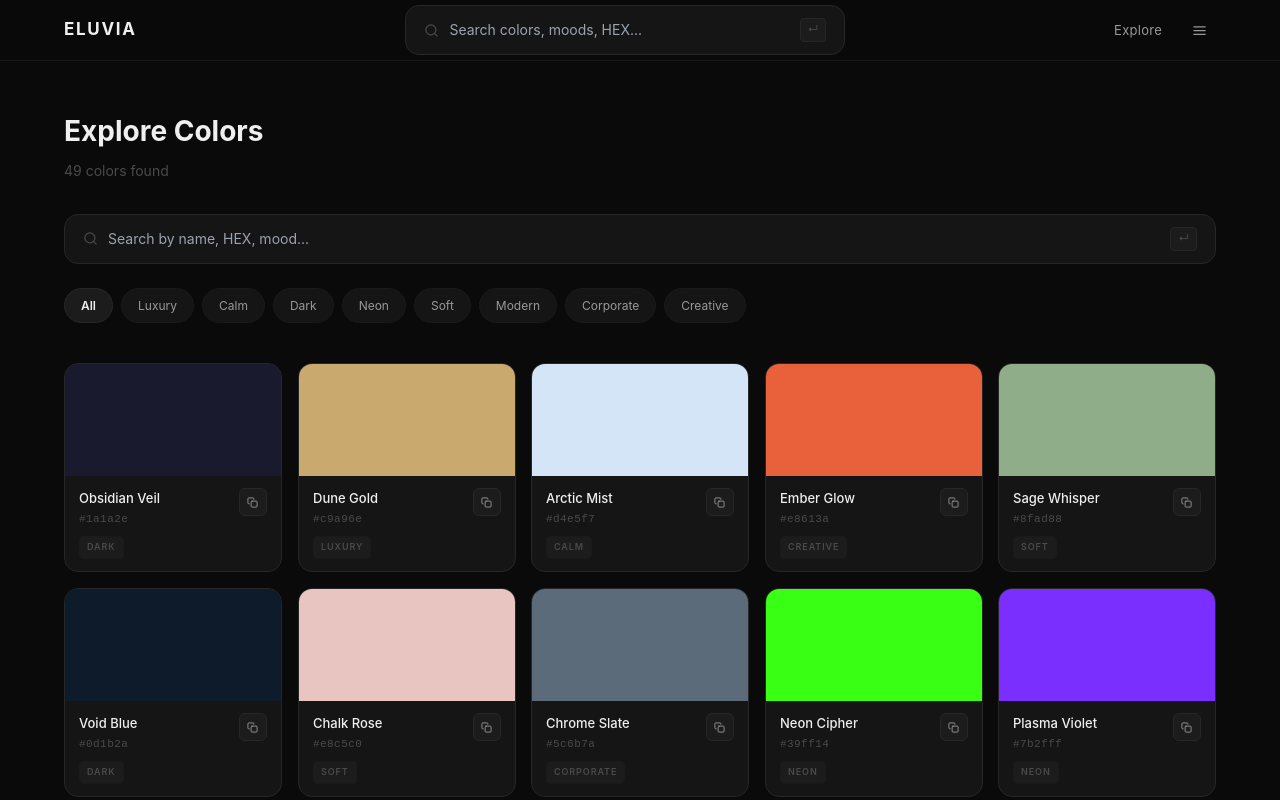
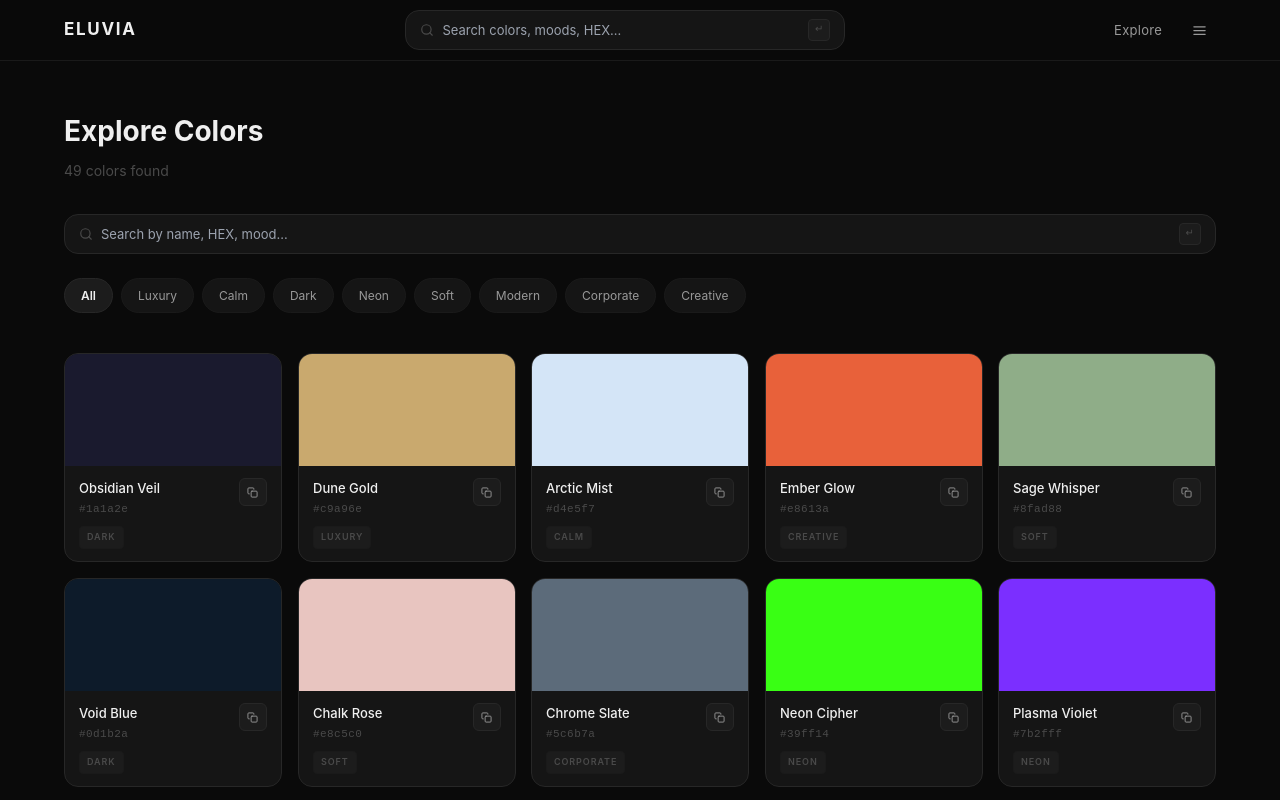
Before and after one commit to afnan0356/ELUVIA, a React (Vite) app: page /eluvia/search in a window 1280 px wide. Shown: the top 800 px of the page. Built offline with nearby package versions, Linux system fonts and the light colour scheme.

Commit message:
Update SearchBar.jsx

```diff
--- a/src/components/SearchBar.jsx
+++ b/src/components/SearchBar.jsx
@@ -1,31 +1,45 @@
-import { useState, useRef, useEffect } from 'react'
+import { useState, useRef, useEffect, useCallback } from 'react'
 import { useNavigate } from 'react-router-dom'
 import { colors } from '../data/colors'
 import { searchColors } from '../utils/colorUtils'
+
+function useDebounce(value, delay) {
+  const [debounced, setDebounced] = useState(value)
+  useEffect(() => {
+    const t = setTimeout(() => setDebounced(value), delay)
+    return () => clearTimeout(t)
+  }, [value, delay])
+  return debounced
+}
 
 export default function SearchBar({ placeholder = 'Search colors, moods, HEX...', autoFocus = false, onSearch }) {
   const [query, setQuery] = useState('')
   const [suggestions, setSuggestions] = useState([])
   const [open, setOpen] = useState(false)
   const [focused, setFocused] = useState(false)
+  const [activeIndex, setActiveIndex] = useState(-1)
   const inputRef = useRef(null)
   const wrapperRef = useRef(null)
   const navigate = useNavigate()
+
+  const debouncedQuery = useDebounce(query, 120)
 
   useEffect(() => {
     if (autoFocus && inputRef.current) inputRef.current.focus()
   }, [autoFocus])
 
   useEffect(() => {
-    if (query.trim().length === 0) {
+    if (!debouncedQuery.trim()) {
       setSuggestions([])
       setOpen(false)
+      setActiveIndex(-1)
       return
     }
-    const results = searchColors(query, colors).slice(0, 6)
+    const results = searchColors(debouncedQuery, colors).slice(0, 6)
     setSuggestions(results)
     setOpen(results.length > 0)
-  }, [query])
+    setActiveIndex(-1)
+  }, [debouncedQuery])
 
   useEffect(() => {
     function handleClickOutside(e) {
@@ -37,16 +51,29 @@ export default function SearchBar({ placeholder = 'Search colors, moods, HEX...'
     return () => document.removeEventListener('mousedown', handleClickOutside)
   }, [])
 
+  const commitSearch = useCallback((q) => {
+    if (!q.trim()) return
+    setOpen(false)
+    if (onSearch) onSearch(q)
+    else navigate(`/search?q=${encodeURIComponent(q.trim())}`)
+  }, [onSearch, navigate])
+
   function handleKeyDown(e) {
-    if (e.key === 'Enter' && query.trim()) {
+    if (e.key === 'ArrowDown') {
+      e.preventDefault()
+      setActiveIndex(i => Math.min(i + 1, suggestions.length - 1))
+    } else if (e.key === 'ArrowUp') {
+      e.preventDefault()
+      setActiveIndex(i => Math.max(i - 1, -1))
+    } else if (e.key === 'Enter') {
+      if (activeIndex >= 0 && suggestions[activeIndex]) {
         setOpen(false)
-      if (onSearch) {
-        onSearch(query)
+        setQuery('')
+        navigate(`/color/${suggestions[activeIndex].id}`)
       } else {
-        navigate(`/search?q=${encodeURIComponent(query.trim())}`)
+        commitSearch(query)
       }
-    }
-    if (e.key === 'Escape') {
+    } else if (e.key === 'Escape') {
       setOpen(false)
       inputRef.current?.blur()
     }
@@ -58,21 +85,29 @@ export default function SearchBar({ placeholder = 'Search colors, moods, HEX...'
     navigate(`/color/${color.id}`)
   }
 
+  function clearQuery() {
+    setQuery('')
+    setSuggestions([])
+    setOpen(false)
+    inputRef.current?.focus()
+  }
+
   return (
     <div ref={wrapperRef} style={{ position: 'relative', width: '100%' }}>
       <div style={{
         display: 'flex',
         alignItems: 'center',
-        gap: '10px',
-        background: 'var(--bg-card)',
-        border: `1px solid ${focused ? 'var(--border)' : 'var(--border)'}`,
+        gap: '8px',
+        background: focused ? 'var(--bg-elevated)' : 'var(--bg-card)',
+        border: `1px solid ${focused ? 'var(--border-hover)' : 'var(--border)'}`,
         borderRadius: 'var(--radius-lg)',
-        padding: '12px 18px',
-        transition: 'border-color 0.15s',
-        outline: focused ? '2px solid rgba(201,169,110,0.15)' : 'none',
+        padding: '0 14px',
+        height: '40px',
+        transition: 'background var(--transition-fast), border-color var(--transition-fast)',
+        outline: focused ? '2px solid var(--accent-subtle)' : 'none',
         outlineOffset: '2px',
       }}>
-        <svg width="15" height="15" viewBox="0 0 24 24" fill="none" stroke="var(--text-muted)" strokeWidth="2" strokeLinecap="round" strokeLinejoin="round">
+        <svg width="14" height="14" viewBox="0 0 24 24" fill="none" stroke="var(--text-muted)" strokeWidth="2" strokeLinecap="round" strokeLinejoin="round" style={{ flexShrink: 0 }}>
           <circle cx="11" cy="11" r="8"/><path d="m21 21-4.35-4.35"/>
         </svg>
         <input
@@ -84,52 +119,74 @@ export default function SearchBar({ placeholder = 'Search colors, moods, HEX...'
           onFocus={() => setFocused(true)}
           onBlur={() => setFocused(false)}
           placeholder={placeholder}
+          autoComplete="off"
+          spellCheck="false"
           style={{
             flex: 1,
             background: 'transparent',
             border: 'none',
             outline: 'none',
-            fontSize: '14px',
+            fontSize: '13px',
             color: 'var(--text-primary)',
-            fontFamily: 'inherit',
+            fontFamily: 'var(--font-sans)',
+            minWidth: 0,
           }}
         />
         {query && (
           <button
-            onClick={() => { setQuery(''); setSuggestions([]); setOpen(false) }}
+            onClick={clearQuery}
             style={{
               background: 'none',
               border: 'none',
               cursor: 'pointer',
               padding: '2px',
               display: 'flex',
+              alignItems: 'center',
               color: 'var(--text-muted)',
+              flexShrink: 0,
+              transition: 'color var(--transition-fast)',
             }}
+            onMouseEnter={e => e.currentTarget.style.color = 'var(--text-secondary)'}
+            onMouseLeave={e => e.currentTarget.style.color = 'var(--text-muted)'}
           >
-            <svg width="13" height="13" viewBox="0 0 24 24" fill="none" stroke="currentColor" strokeWidth="2" strokeLinecap="round" strokeLinejoin="round">
+            <svg width="12" height="12" viewBox="0 0 24 24" fill="none" stroke="currentColor" strokeWidth="2.5" strokeLinecap="round" strokeLinejoin="round">
               <line x1="18" y1="6" x2="6" y2="18"/><line x1="6" y1="6" x2="18" y2="18"/>
             </svg>
           </button>
         )}
-        <span style={{ fontSize: '11px', color: 'var(--text-muted)', background: 'var(--bg-elevated)', border: '1px solid var(--border)', borderRadius: '4px', padding: '2px 7px', flexShrink: 0 }}>
+        {!query && (
+          <span style={{
+            fontSize: '10px',
+            color: 'var(--text-muted)',
+            background: 'var(--bg-elevated)',
+            border: '1px solid var(--border)',
+            borderRadius: 'var(--radius-xs)',
+            padding: '2px 6px',
+            flexShrink: 0,
+            fontFamily: 'var(--font-mono)',
+          }}>
             ↵
           </span>
+        )}
       </div>
 
-      {/* Suggestions dropdown */}
-      {open && (
-        <div style={{
+      {/* Dropdown */}
+      {open && suggestions.length > 0 && (
+        <div
+          className="fade-in"
+          style={{
             position: 'absolute',
             top: 'calc(100% + 6px)',
             left: 0,
             right: 0,
             background: 'var(--bg-elevated)',
             border: '1px solid var(--border)',
-          borderRadius: 'var(--radius-md)',
+            borderRadius: 'var(--radius-lg)',
             overflow: 'hidden',
-          zIndex: 200,
-          boxShadow: '0 16px 40px rgba(0,0,0,0.5)',
-        }}>
+            zIndex: 300,
+            boxShadow: 'var(--shadow-lg)',
+          }}
+        >
           {suggestions.map((color, i) => (
             <div
               key={color.id}
@@ -138,37 +195,39 @@ export default function SearchBar({ placeholder = 'Search colors, moods, HEX...'
                 display: 'flex',
                 alignItems: 'center',
                 gap: '12px',
-                padding: '10px 16px',
+                padding: '9px 14px',
                 cursor: 'pointer',
+                background: activeIndex === i ? 'var(--bg-hover)' : 'transparent',
                 borderBottom: i < suggestions.length - 1 ? '1px solid var(--border-subtle)' : 'none',
-                transition: 'background 0.1s',
+                transition: 'background var(--transition-fast)',
               }}
-              onMouseEnter={e => e.currentTarget.style.background = 'var(--bg-card)'}
-              onMouseLeave={e => e.currentTarget.style.background = 'transparent'}
+              onMouseEnter={e => { setActiveIndex(i); e.currentTarget.style.background = 'var(--bg-hover)' }}
+              onMouseLeave={e => { setActiveIndex(-1); e.currentTarget.style.background = 'transparent' }}
             >
               <div style={{
-                width: '28px',
-                height: '28px',
+                width: '26px',
+                height: '26px',
                 borderRadius: 'var(--radius-sm)',
                 background: color.hex,
                 flexShrink: 0,
-                border: '1px solid rgba(255,255,255,0.07)',
+                border: '1px solid rgba(255,255,255,0.06)',
               }} />
-              <div style={{ display: 'flex', flexDirection: 'column', gap: '2px' }}>
+              <div style={{ display: 'flex', flexDirection: 'column', gap: '1px', minWidth: 0 }}>
                 <span style={{ fontSize: '13px', color: 'var(--text-primary)', fontWeight: '500' }}>{color.name}</span>
-                <span style={{ fontSize: '11px', color: 'var(--text-muted)', fontFamily: 'monospace' }}>{color.hex}</span>
+                <span style={{ fontSize: '10px', color: 'var(--text-muted)', fontFamily: 'var(--font-mono)' }}>{color.hex}</span>
               </div>
-              <div style={{ marginLeft: 'auto', display: 'flex', gap: '4px' }}>
-                {color.tags.slice(0, 2).map(tag => (
+              <div style={{ marginLeft: 'auto', display: 'flex', gap: '4px', flexShrink: 0 }}>
+                {color.tags.slice(0, 1).map(tag => (
                   <span key={tag} style={{
-                    fontSize: '10px',
+                    fontSize: '9px',
+                    fontWeight: '600',
                     color: 'var(--text-muted)',
                     background: 'var(--bg-card)',
                     border: '1px solid var(--border-subtle)',
-                    borderRadius: '3px',
+                    borderRadius: 'var(--radius-xs)',
                     padding: '2px 6px',
                     textTransform: 'uppercase',
-                    letterSpacing: '0.06em',
+                    letterSpacing: '0.08em',
                   }}>{tag}</span>
                 ))}
               </div>
```
Lines whose indentation alone changed are shown as unchanged.
